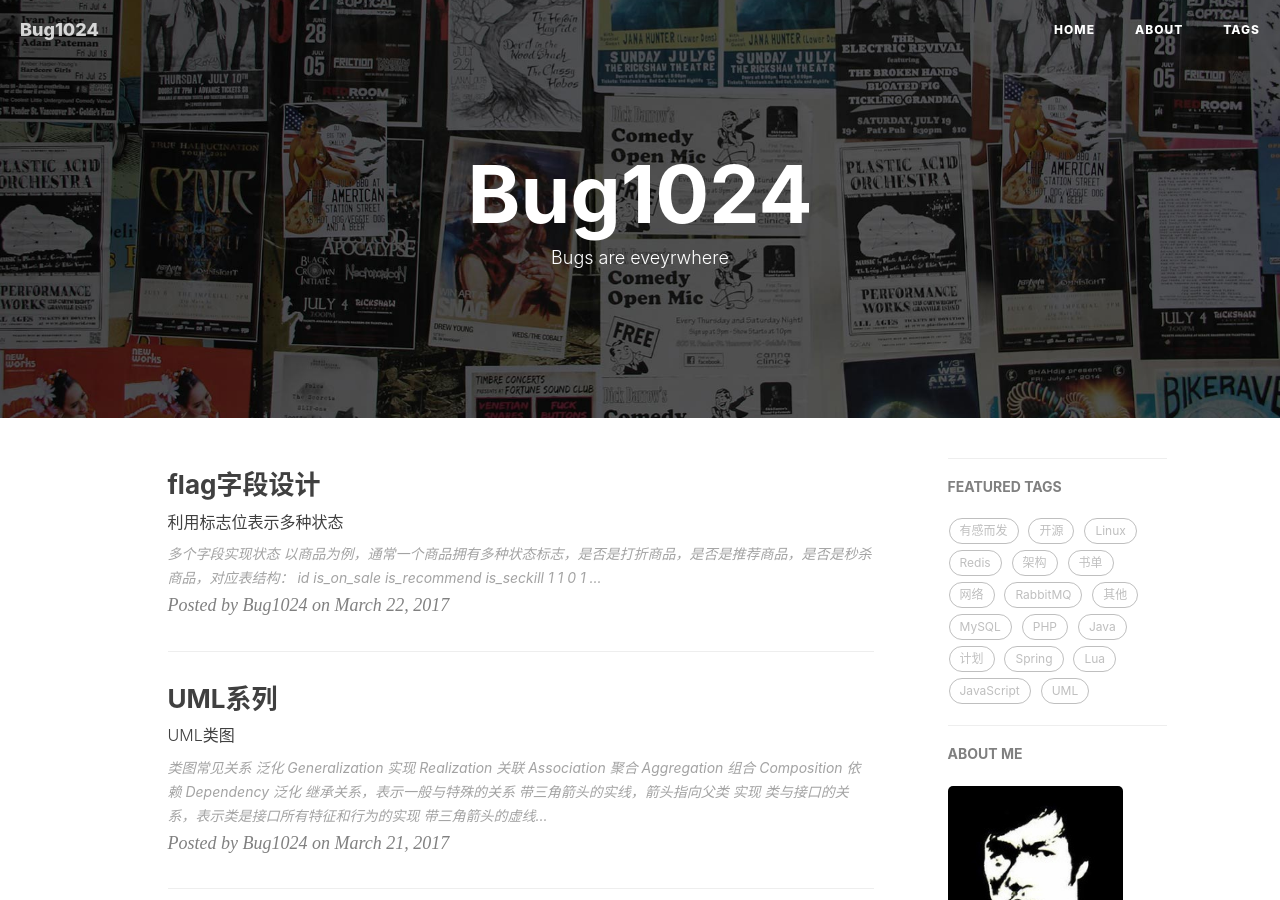
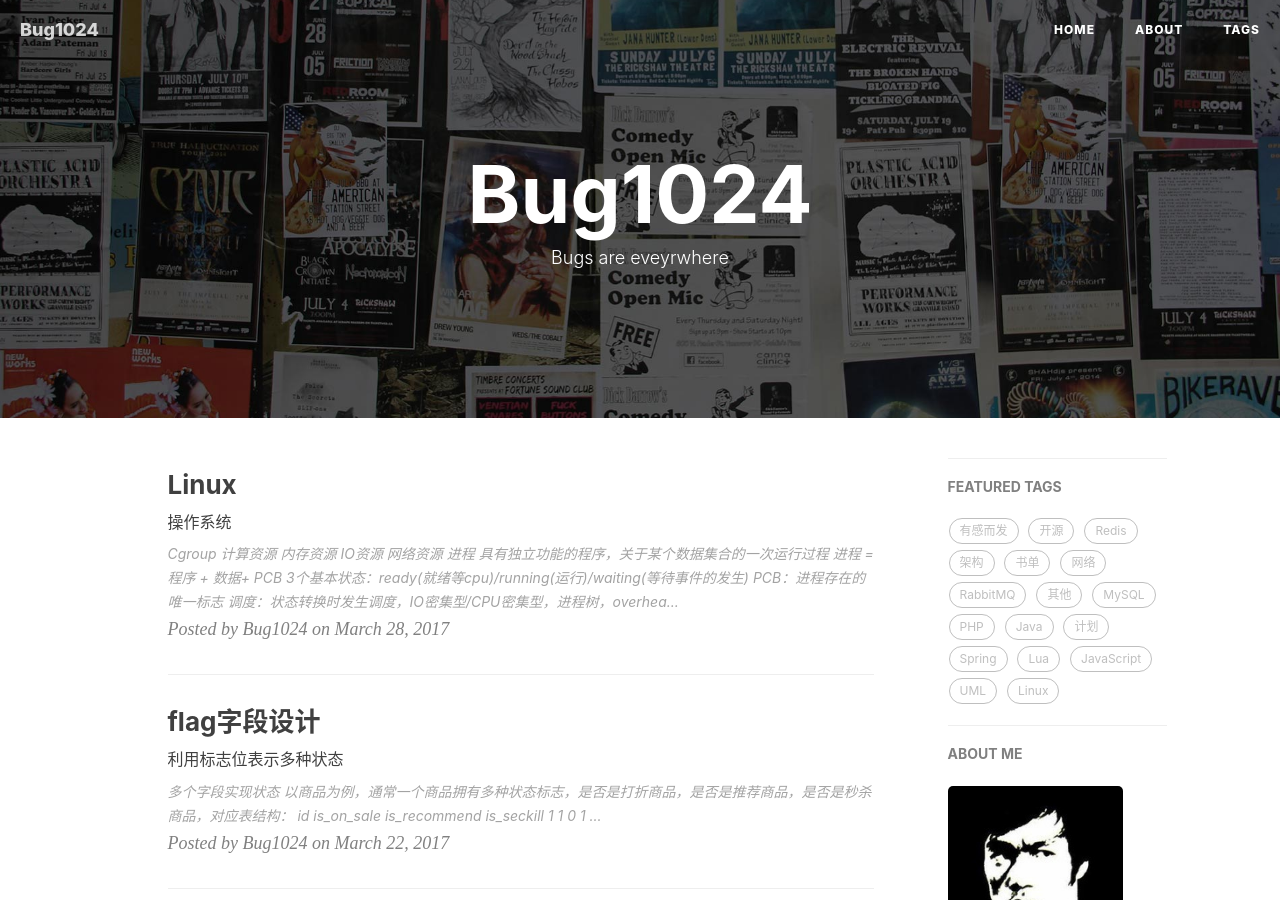
Before and after one commit to bug1024/jeet-blog, a Jekyll site: the page built from index.html, in a window 1280 px wide and 900 px high. Built offline with Jekyll 4.4.1, drawn with Linux system fonts in a browser that asks for light colours; nearby versions of some CDN libraries; the list of posts is cut into pages by our own code; comment, search, counter and statistics services are not loaded; some of the changed text lies outside the part shown.

Commit message:
update post

```diff
--- a/_posts/2017-03-28-linux.md
+++ b/_posts/2017-03-28-linux.md
@@ -2,7 +2,7 @@
 layout:     post
 title:      "Linux"
 subtitle:   "操作系统"
-date:       2017-01-05
+date:       2017-03-28
 author:     "Bug1024"
 header-img: "img/post-bg-unix-linux.jpg"
 tags:
```
